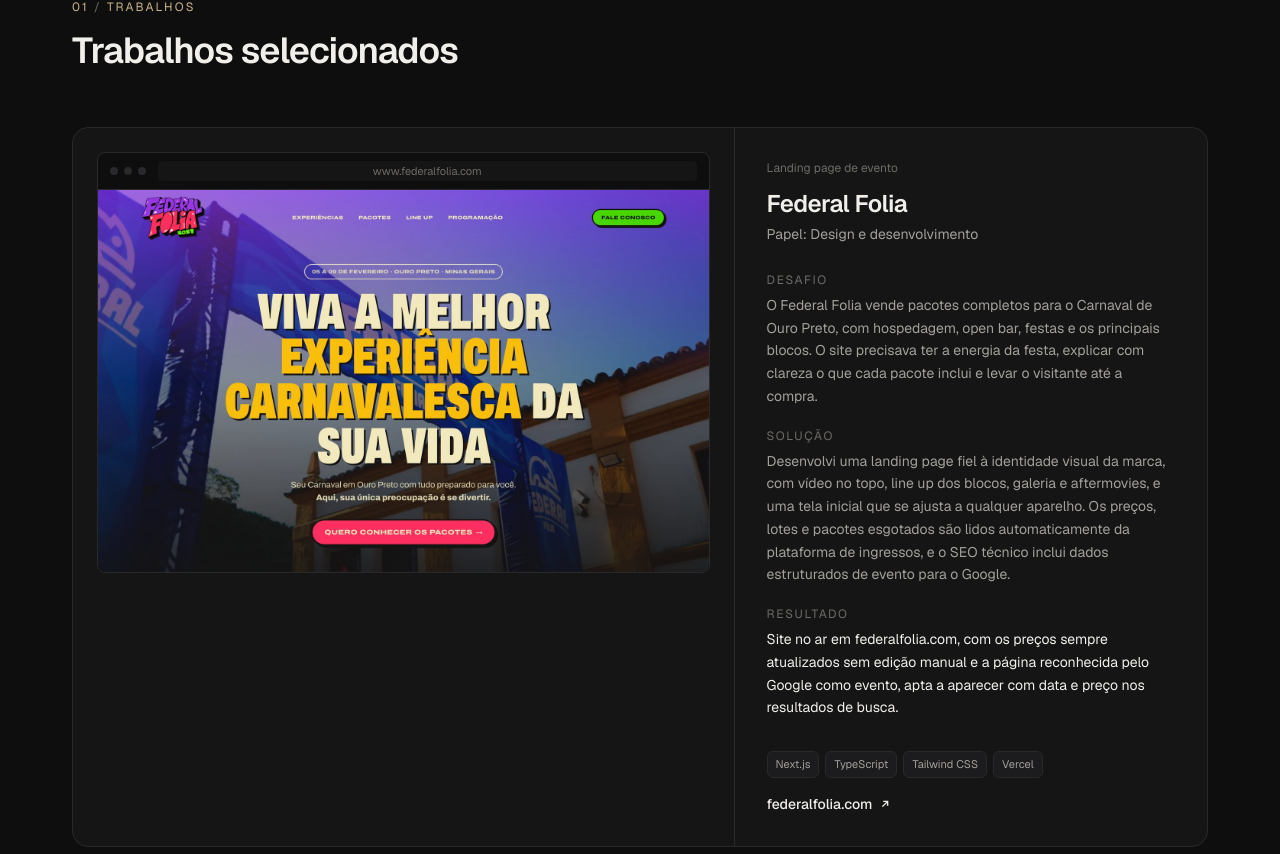
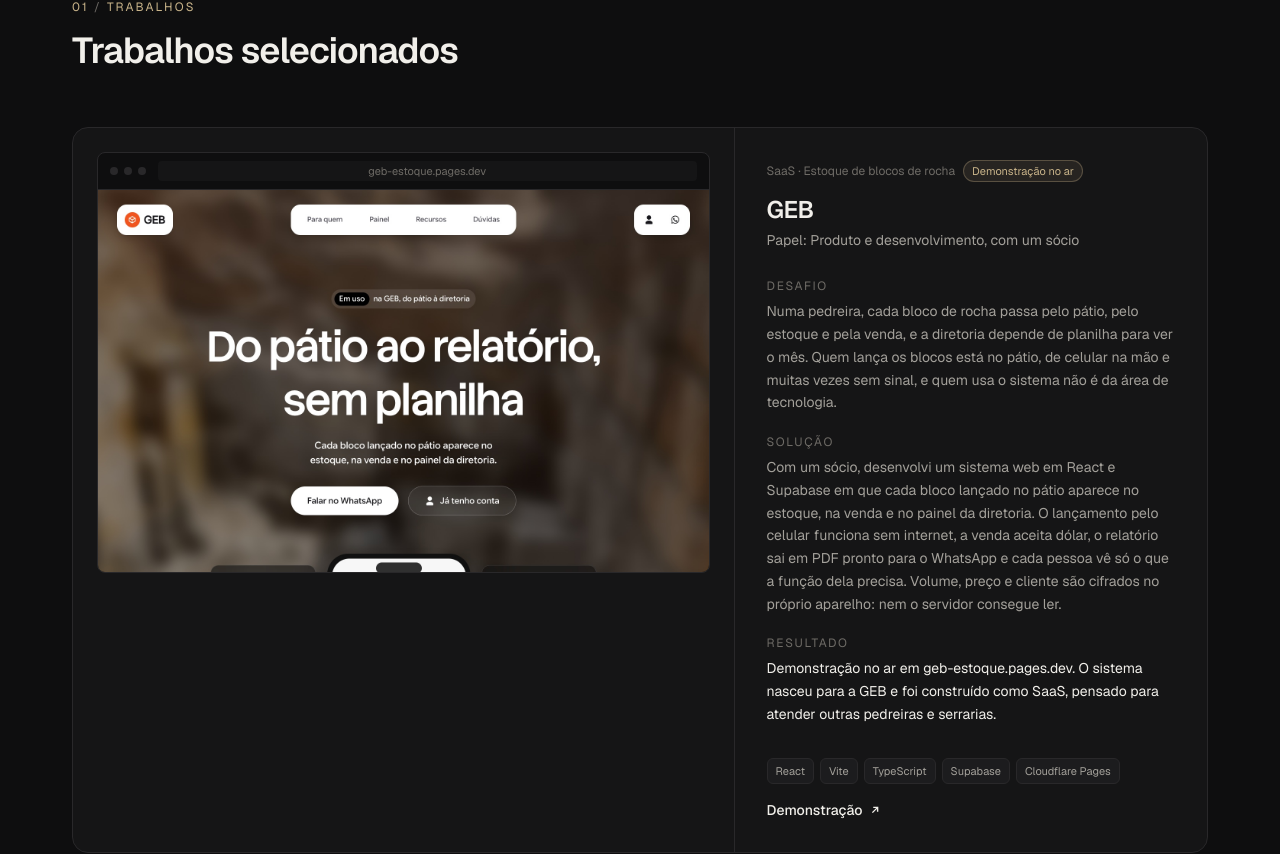
Before and after one commit to Davisamasoa/Portfolio, a Next.js app: page / in a window 1280 px wide. Shown: the part 994-1848 px from the top of the page. Built offline with nearby package versions, Linux system fonts and the light colour scheme.

Commit message:
feat: add GEB as the first project

```diff
--- a/src/content.ts
+++ b/src/content.ts
@@ -69,6 +69,22 @@ const pt = {
       result: "Resultado",
     },
     projects: [
+      {
+        slug: "geb",
+        name: "GEB",
+        image: "/work/geb.jpg",
+        links: [{ label: "Demonstração", url: "https://geb-estoque.pages.dev" }],
+        stack: ["React", "Vite", "TypeScript", "Supabase", "Cloudflare Pages"],
+        category: "SaaS · Estoque de blocos de rocha",
+        role: "Produto e desenvolvimento, com um sócio",
+        status: "Demonstração no ar",
+        challenge:
+          "Numa pedreira, cada bloco de rocha passa pelo pátio, pelo estoque e pela venda, e a diretoria depende de planilha para ver o mês. Quem lança os blocos está no pátio, de celular na mão e muitas vezes sem sinal, e quem usa o sistema não é da área de tecnologia.",
+        solution:
+          "Com um sócio, desenvolvi um sistema web em React e Supabase em que cada bloco lançado no pátio aparece no estoque, na venda e no painel da diretoria. O lançamento pelo celular funciona sem internet, a venda aceita dólar, o relatório sai em PDF pronto para o WhatsApp e cada pessoa vê só o que a função dela precisa. Volume, preço e cliente são cifrados no próprio aparelho: nem o servidor consegue ler.",
+        result:
+          "Demonstração no ar em geb-estoque.pages.dev. O sistema nasceu para a GEB e foi construído como SaaS, pensado para atender outras pedreiras e serrarias.",
+      },
       {
         slug: "federal-folia",
         name: "Federal Folia",
@@ -248,6 +264,22 @@ const en: Dictionary = {
     },
     projects: [
       {
+        slug: "geb",
+        name: "GEB",
+        image: "/work/geb.jpg",
+        links: [{ label: "Live demo", url: "https://geb-estoque.pages.dev" }],
+        stack: ["React", "Vite", "TypeScript", "Supabase", "Cloudflare Pages"],
+        category: "SaaS · Stone block inventory",
+        role: "Product and development, with a partner",
+        status: "Live demo",
+        challenge:
+          "At a quarry, every stone block moves through the yard, the stock and the sale, and management relies on spreadsheets to see the month. The people logging blocks are out in the yard, phone in hand and often without signal, and the people using the system are not tech professionals.",
+        solution:
+          "Together with a partner, I built a web system in React and Supabase where every block logged in the yard shows up in the stock, in sales and on the management dashboard. Logging from a phone works offline, sales can be priced in dollars, reports come out as PDFs ready for WhatsApp and each person only sees what their role needs. Volume, price and customer are encrypted on the device itself: not even the server can read them.",
+        result:
+          "Live demo at geb-estoque.pages.dev. The system was born for GEB and built as a SaaS, designed to serve other quarries and stone mills.",
+      },
+      {
         slug: "federal-folia",
         name: "Federal Folia",
         image: "/work/federalfolia.jpg",
```
Also changed, not shown: public/work/geb.jpg (added).
